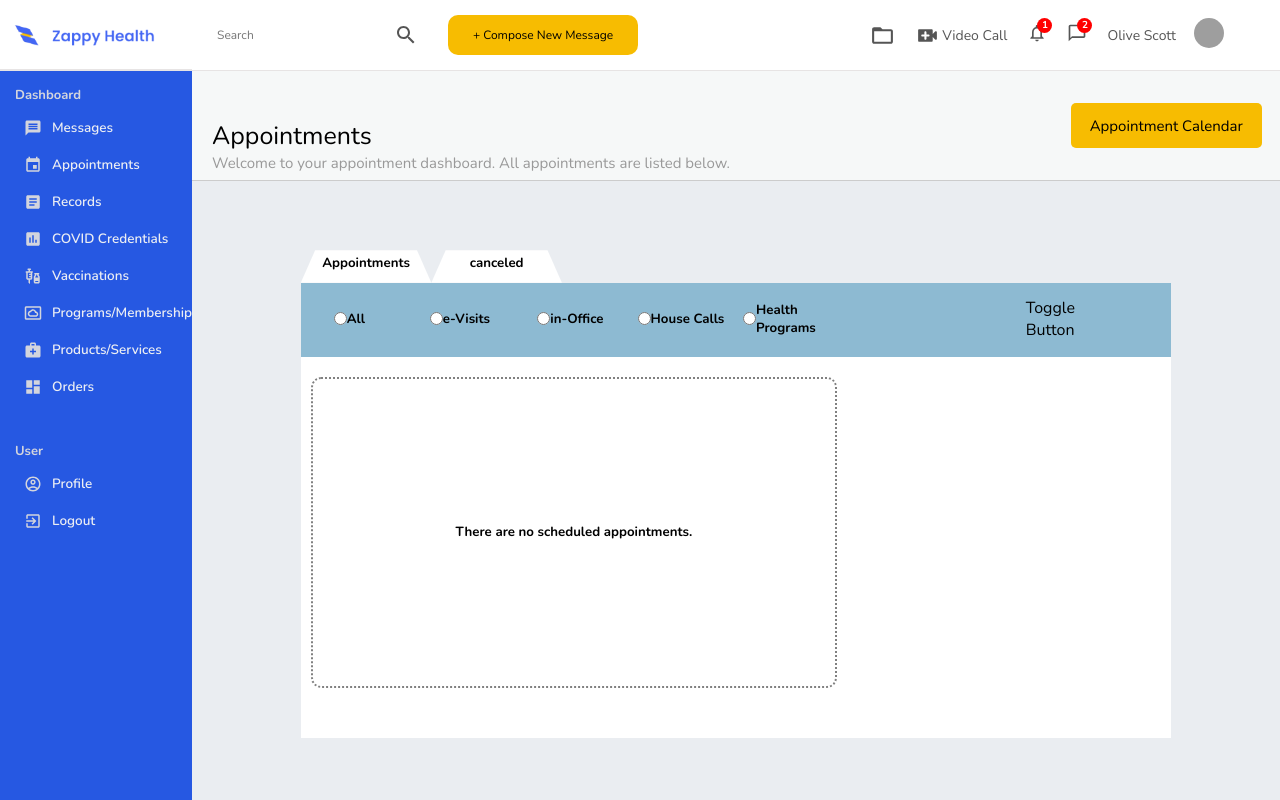
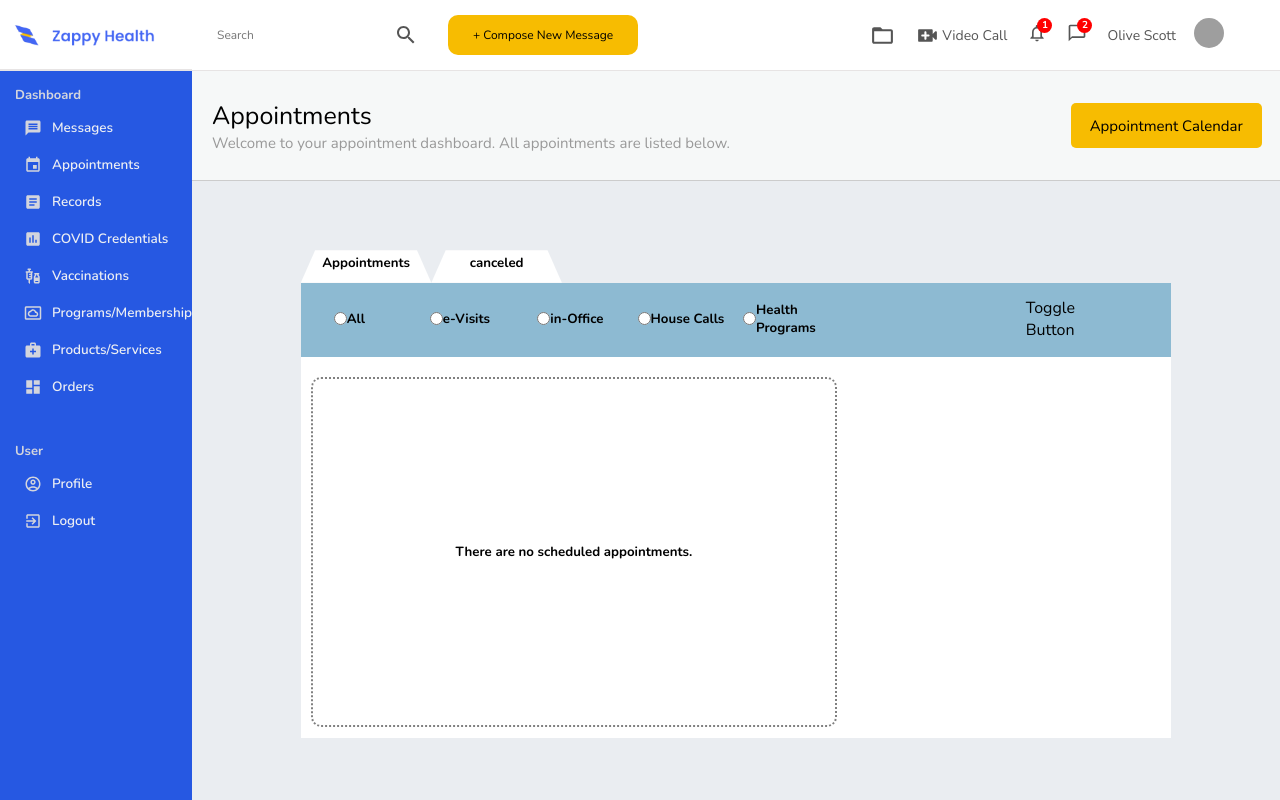
Before and after one commit to nascott94/telahealth-portal, a React (Create React App) app: page /appointments in a window 1280 px wide. Built offline with nearby package versions, Linux system fonts and the light colour scheme; grey boxes are pictures that could not be loaded.

Commit message:
a few fixes

```diff
--- a/src/pages/Appointments.js
+++ b/src/pages/Appointments.js
@@ -42,7 +42,7 @@ const RightMainTop = styled.div`
 const RightMainTopLeft = styled.div`
   height: 100%;
   width: 50%;
-  padding-top: 20px;
+
   background-color: #f6f8f8;
   display: flex;
   flex-direction: column;
@@ -139,7 +139,7 @@ const RightMainContentBoxOptionsContainterRight = styled.div`
 `;
 
 const RightMainContentBoxAppointmentsBox = styled.div`
-  height: 62%;
+  height: 70%;
   width: 60%;
   background-color: white;
   border-radius: 10px;
--- a/src/pages/Crendentials.js
+++ b/src/pages/Crendentials.js
@@ -37,6 +37,7 @@ const RightMainTop = styled.div`
   display: flex;
   overflow: hidden;
   border-bottom: 1px solid #ccc;
+  padding-bottom: 27px;
 `;
 
 const RightMainTopLeft = styled.div`
@@ -52,6 +53,7 @@ const RightMainTopLeft = styled.div`
   .title {
     color: black;
     font-size: 25px;
+    padding-top: 20px;
   }
 
   .subtitle {
--- a/src/pages/ProductServices.js
+++ b/src/pages/ProductServices.js
@@ -37,7 +37,6 @@ const RightMainTop = styled.div`
   background-color: #f6f8f8;
   display: flex;
   overflow: hidden;
-  border-bottom: 1px solid #ccc;
 `;
 
 const RightMainTopLeft = styled.div`
@@ -110,7 +109,7 @@ const RightMainBottomTopBar = styled.div`
   display: flex;
   justify-content: space-around;
   align-items: center;
-  border-top: 1.5px solid #999;
+  border-top: 1px solid #999;
   border-bottom: 1px solid #999;
   padding-right: 11.3%;
 
--- a/src/pages/ProgramsMembership.js
+++ b/src/pages/ProgramsMembership.js
@@ -32,7 +32,7 @@ const RightMain = styled.div`
 `;
 
 const RightMainTop = styled.div`
-  height: 15%;
+  height: 14%;
   width: 100%;
   background-color: #f6f8f8;
   display: flex;
--- a/src/pages/Vaccinations.js
+++ b/src/pages/Vaccinations.js
@@ -36,7 +36,7 @@ const RightMain = styled.div`
 `;
 
 const RightMainTop = styled.div`
-  height: 100px;
+  height: 127px;
   width: 100%;
   background-color: #f6f8f8;
   display: flex;
```
